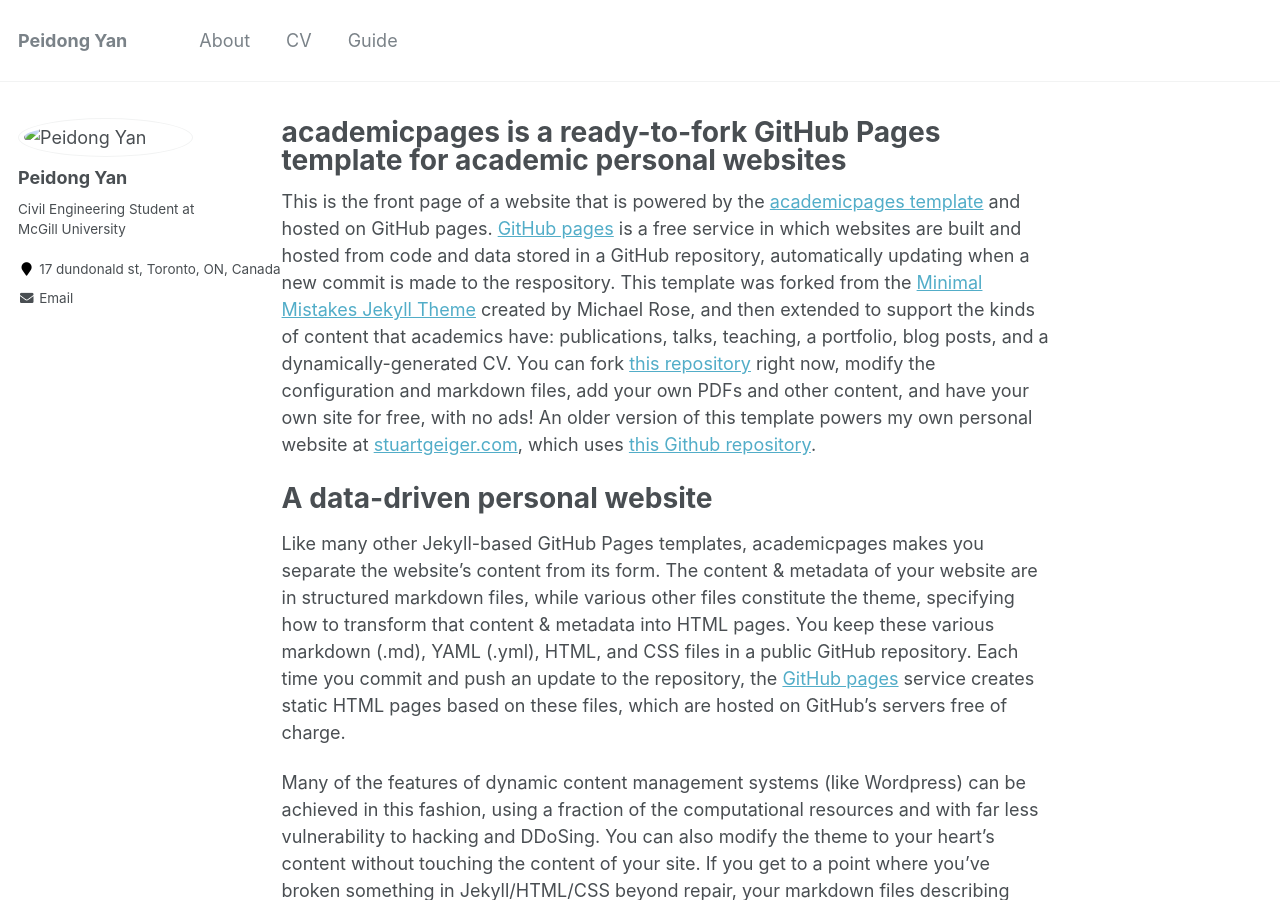
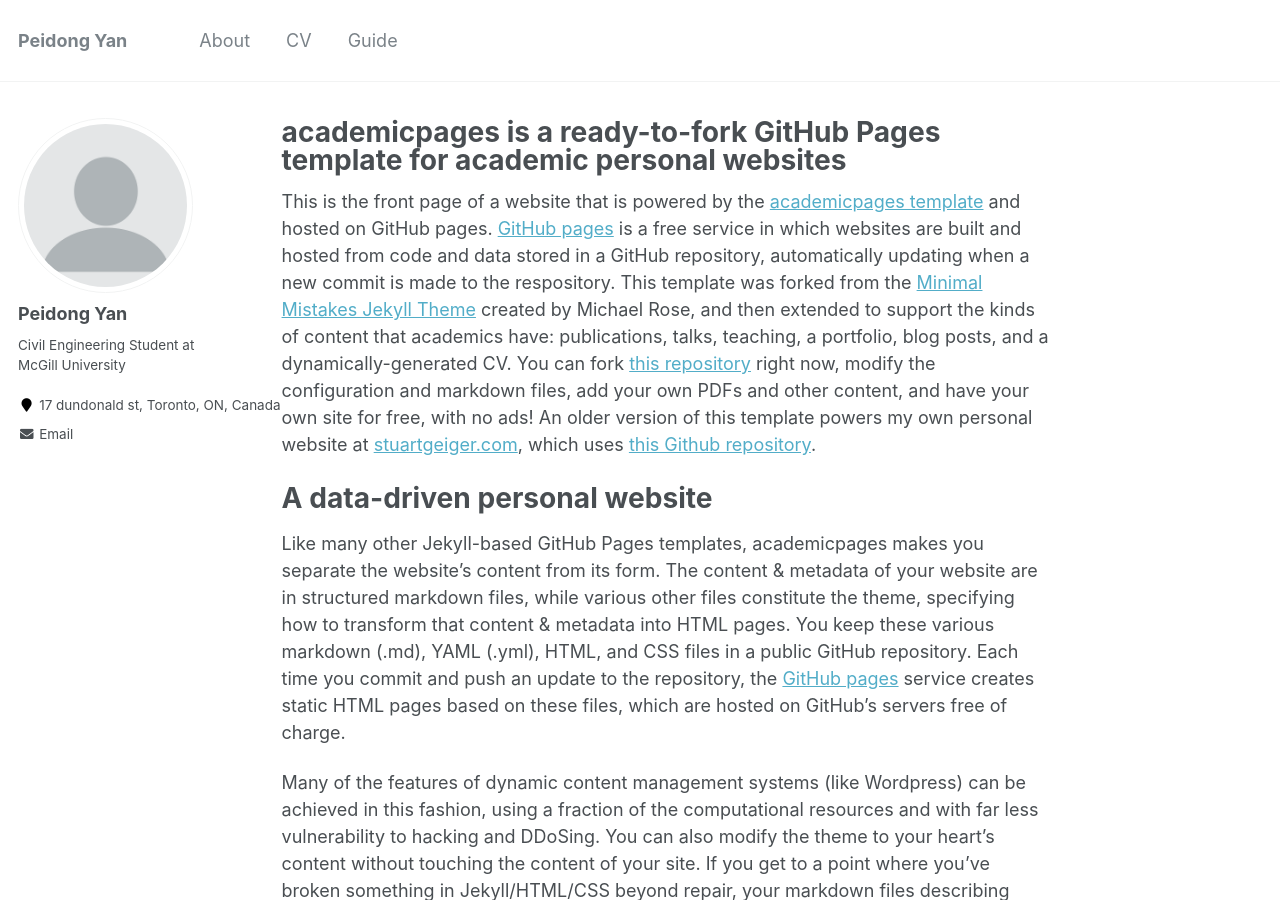
Before and after one commit to LorenYan98/LY.github.io, a Jekyll site: the page built from _pages/about.md, in a window 1280 px wide and 900 px high. Built offline with Jekyll 4.4.1, drawn with Linux system fonts in a browser that asks for light colours.

Commit message:
Update _config.yml

```diff
--- a/_config.yml
+++ b/_config.yml
@@ -81,7 +81,7 @@ analytics:
 # Site Author
 author:
   name             : "Peidong Yan"
-  avatar           : "images/P.png"
+  avatar           : "profile.png"
   bio              : "Civil Engineering Student at McGill University"
   location         : "17 dundonald st, Toronto, ON, Canada"
   employer         :
```
